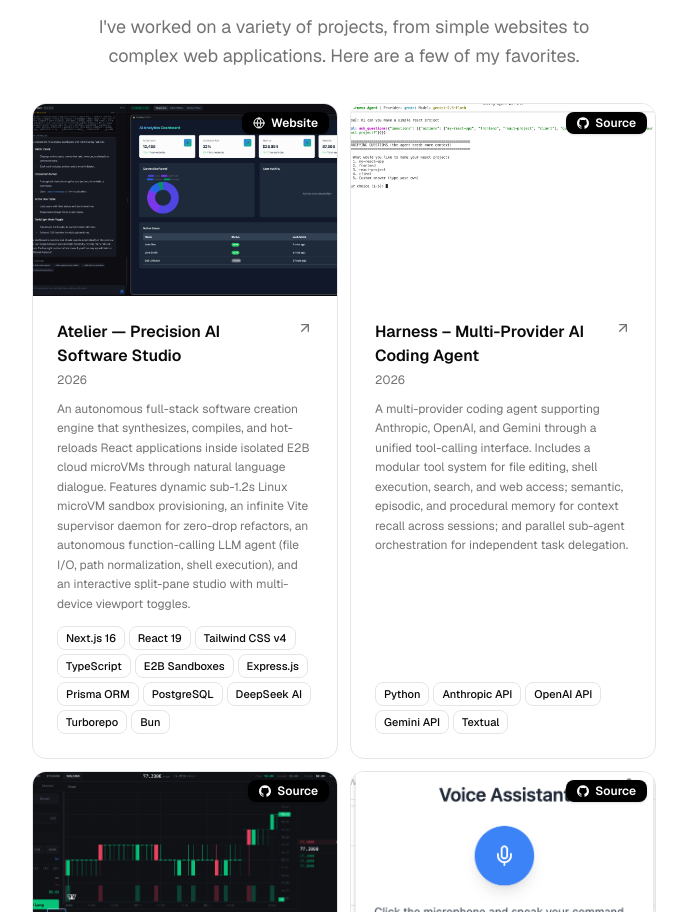
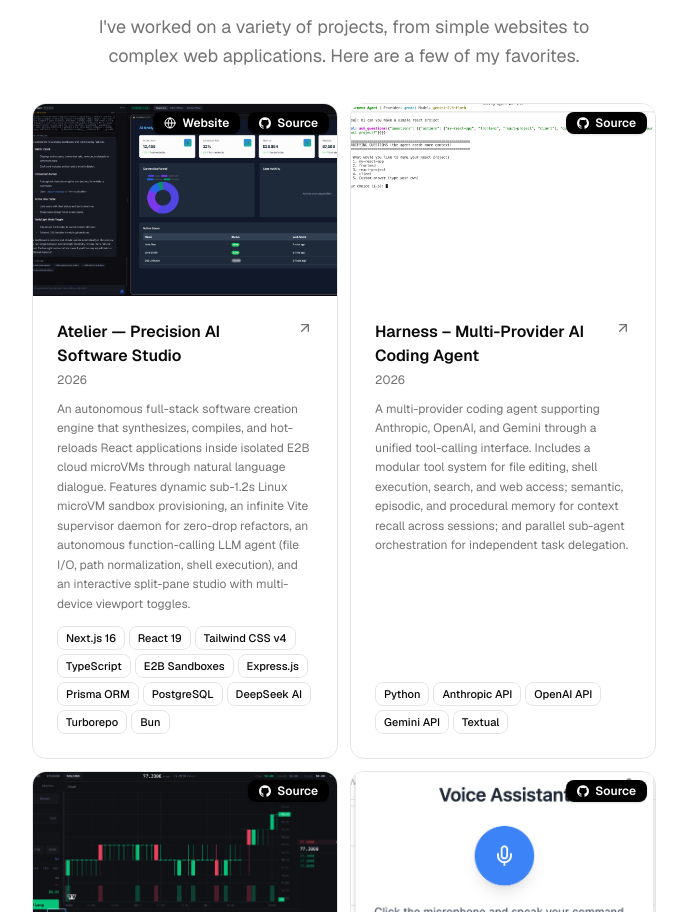
Before and after one commit to Apaarmeet/Portfolio-apaarmeet, a Next.js app: page / in a window 1280 px wide. Shown: the part 1128-2040 px from the top of the page, without its empty margins (296-983 px from the left). Built offline with nearby package versions, Linux system fonts and the light colour scheme.

Commit message:
add the github link

```diff
--- a/src/data/resume.tsx
+++ b/src/data/resume.tsx
@@ -139,6 +139,11 @@
           href: "https://atelier.apaarmeet.dev",
           icon: <Icons.globe className="size-3" />,
         },
+        {
+          type: "Source",
+          href: "https://github.com/Apaarmeet/Atelier",
+          icon: <Icons.github className="size-3" />,
+        },
       ],
       image: "/atelier.png",
       video: "",
```
